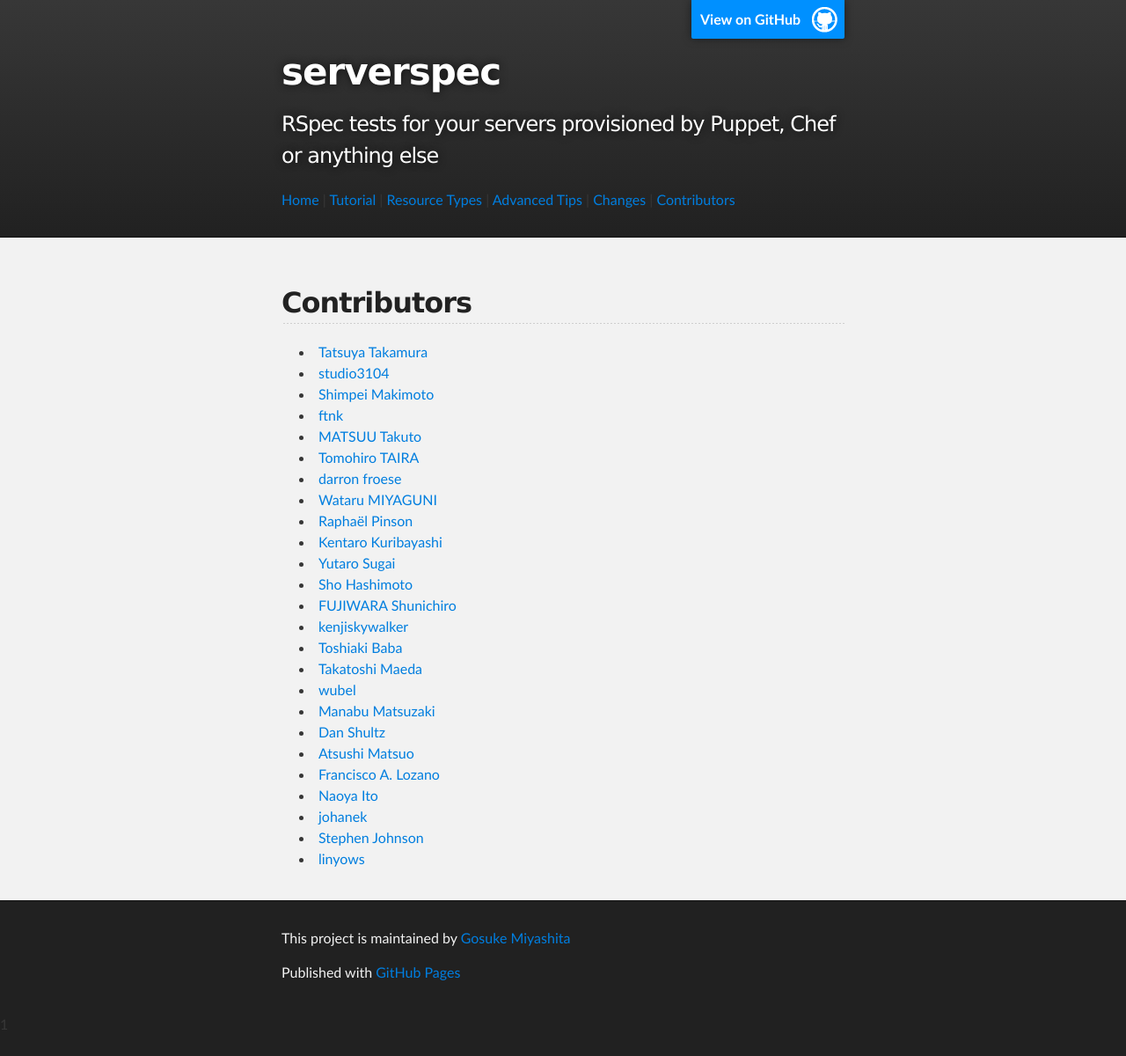
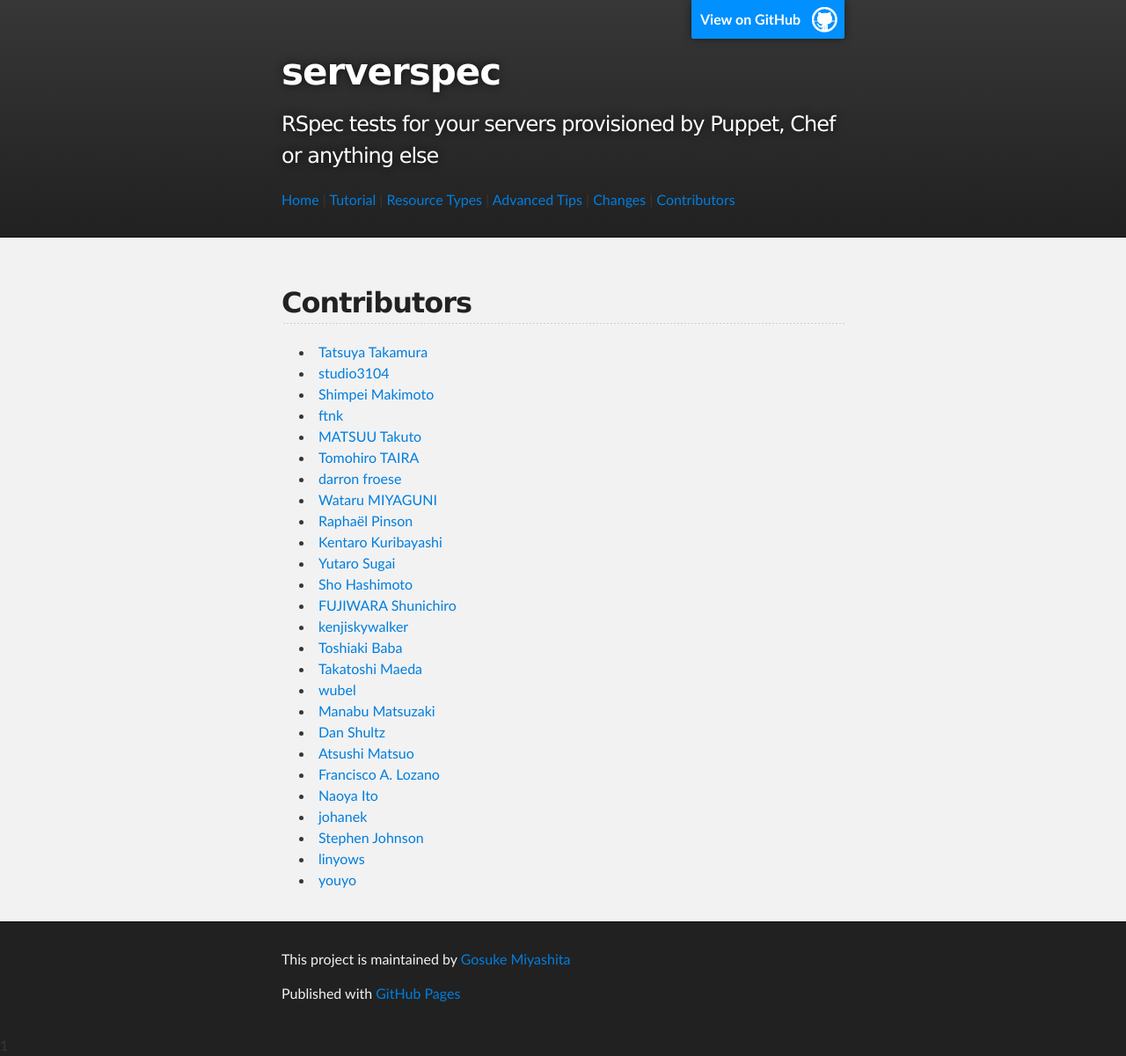
Before and after one commit to serverspec/serverspec.github.io, a Jekyll site: the page built from contributors.md, in a window 1280 px wide. Shown: the whole page at 88% size. Built offline with Jekyll 4.4.1, drawn with Linux system fonts in a browser that asks for light colours; Markdown is read by kramdown in place of the engine named in the settings; before the commit the page ends 1176 px from its top, so only the background shows below that.

Commit message:
Add a contributor

```diff
--- a/contributors.md
+++ b/contributors.md
@@ -30,3 +30,4 @@ title: Contributors
  * [johanek](https://github.com/johanek)
  * [Stephen Johnson](https://github.com/stephenrjohnson)
  * [linyows](https://github.com/linyows)
+ * [youyo](https://github.com/youyo)
```
